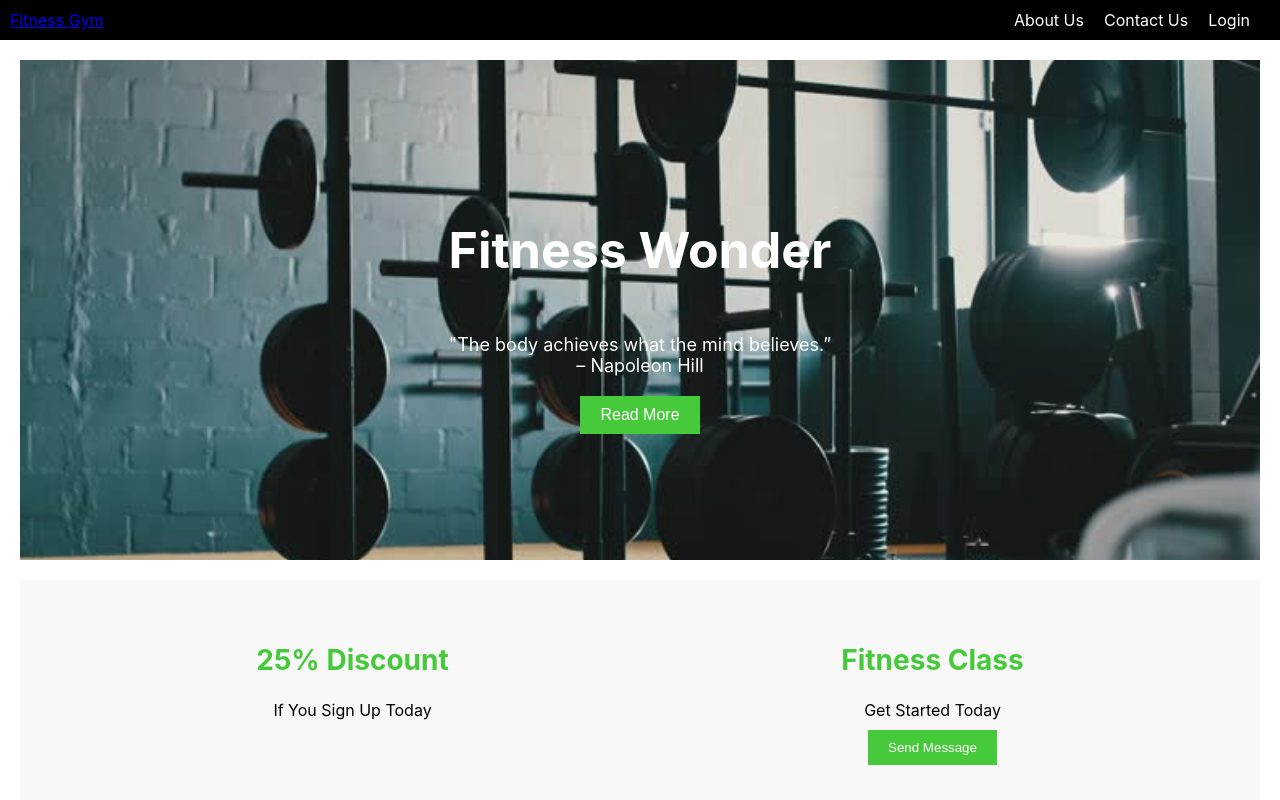
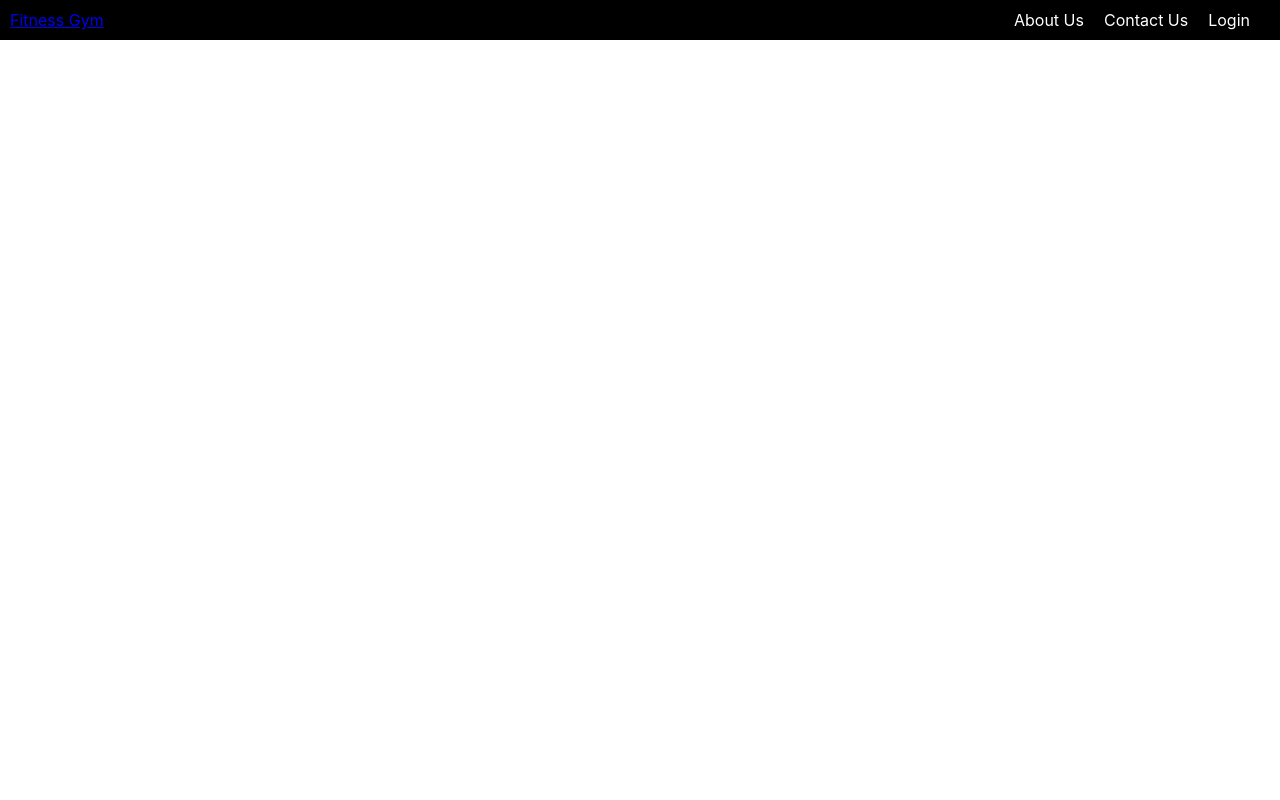
Before and after one commit to Anupam-1068/react-spa, a React (Create React App) app: page / in a window 1280 px wide. Shown: the top 800 px of the page. Built offline with nearby package versions, Linux system fonts and the light colour scheme.

Commit message:
Path from / to react-spa/

```diff
--- a/src/App.js
+++ b/src/App.js
@@ -12,7 +12,7 @@ function App() {
       <div>
         <Navbar />
         <Routes>
-          <Route path="/" element={<MainContent />} />
+          <Route path="/react-spa/" element={<MainContent />} />
           <Route path="/about-us" element={<AboutUs />} />
           <Route path="/contact-us" element={<ContactUs />} />
           <Route path="/login" element={<LoginPage />} />  {/* Add this route for LoginPage */}
```
